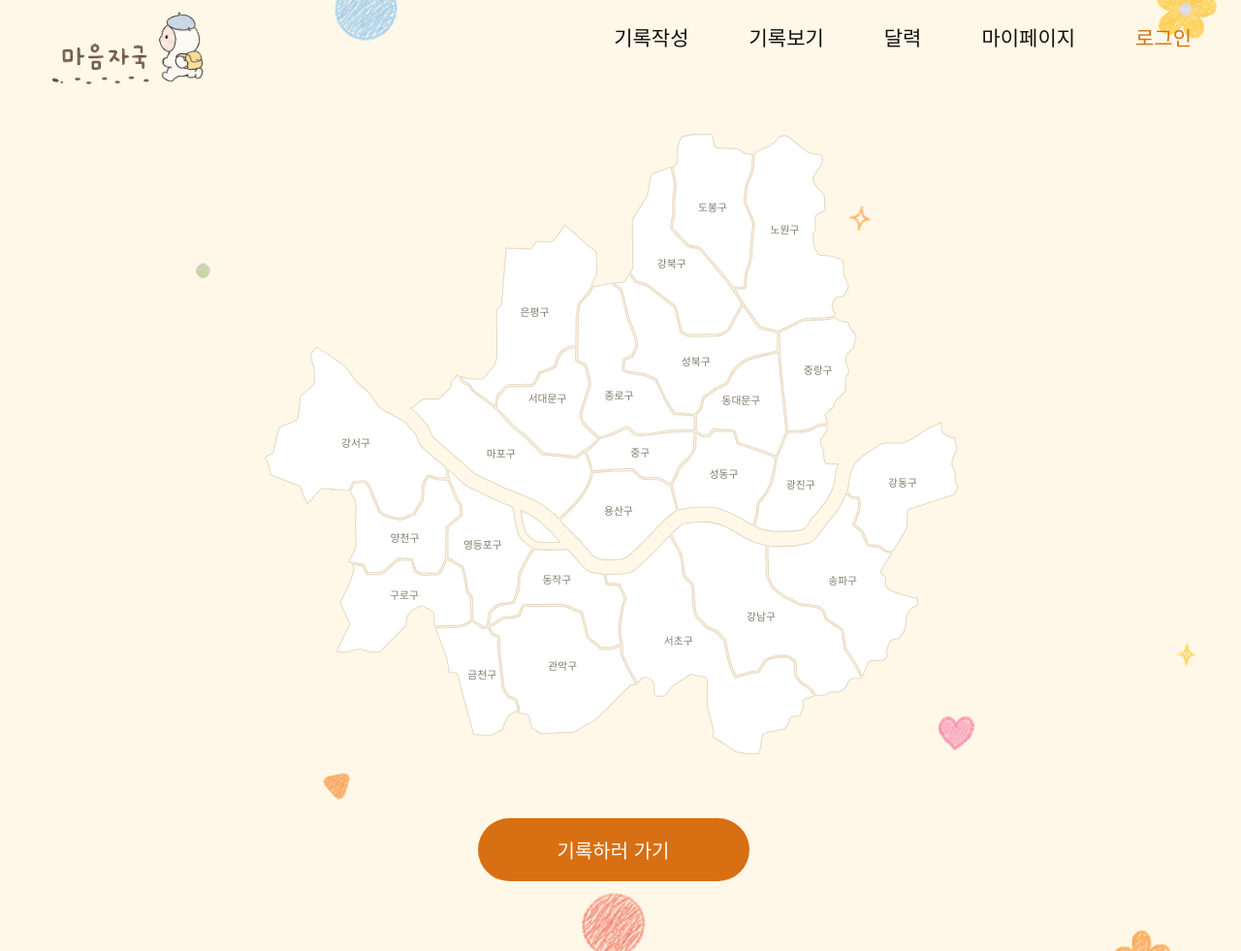
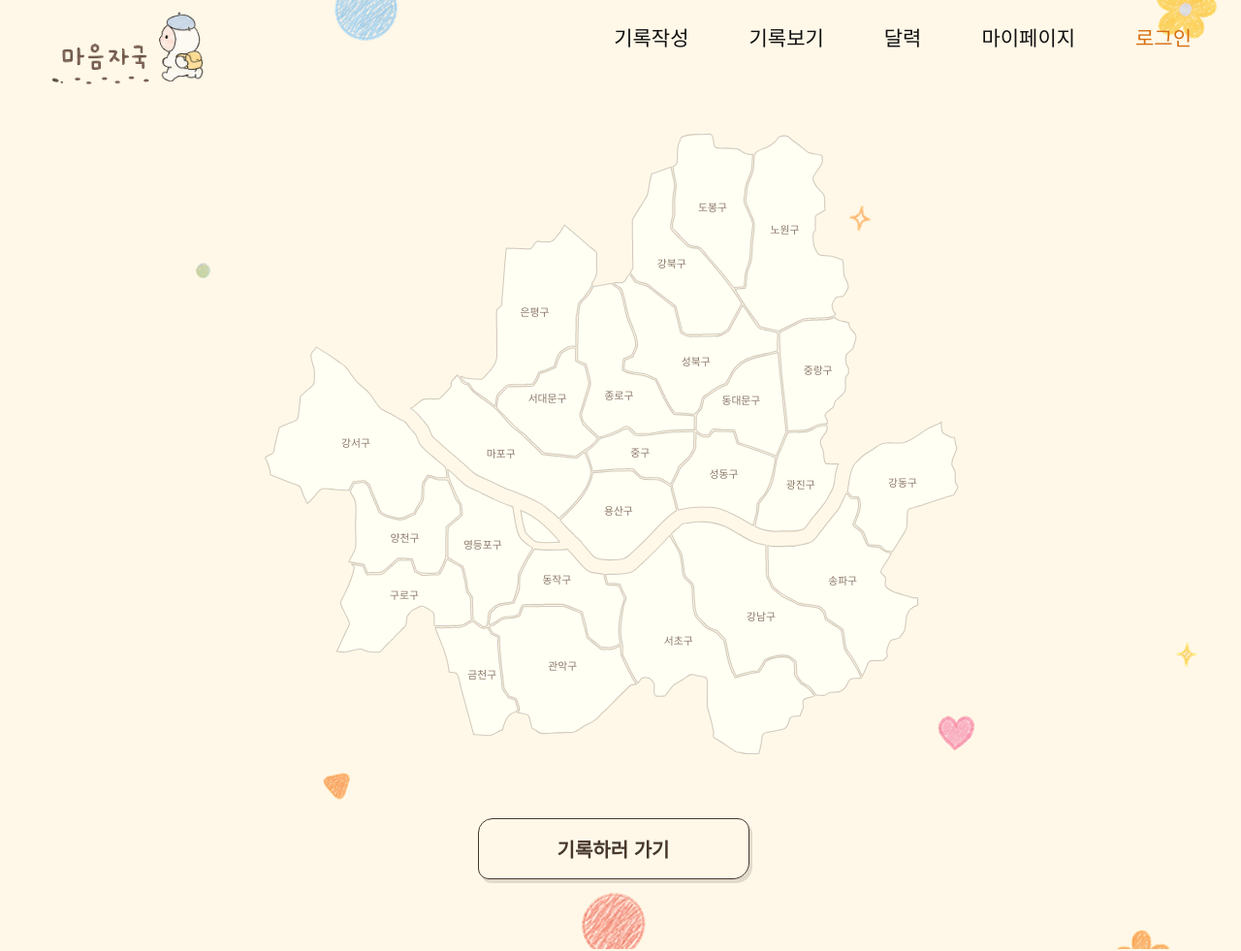
Before and after one commit to pirogramming/HeartMark, a Django app: page /locations/map/ in a window 1280 px wide. Shown: the whole page at 97% size. Run offline with Django 5.2, Linux system fonts and the light colour scheme; some web fonts are replaced.

Commit message:
style: 디자인 통일

```diff
--- a/locations/static/locations/css/locations.css
+++ b/locations/static/locations/css/locations.css
@@ -6,14 +6,16 @@
 
 :root {
     /* 페이지 배경은 common/css/base.css(body 배경 + .page-particles)가 담당한다.
-       이 값은 검색 결과 hover 같은 옅은 강조 배경에만 쓴다. */
-    --loc-bg: #fbf1e2;            /* 크림/베이지 강조 배경 */
-    --loc-card-bg: #fffaf2;       /* 카드/지도 박스 배경 (배경보다 살짝 밝은 톤) */
-    --loc-border: #e7d9c3;        /* 카드·지도·검색창 테두리 */
+       마이페이지(mypage.css)·기록쓰기(records.css)와 톤을 맞추기 위해
+       아래 값들은 그 두 화면의 --mypage-*/--record-* 토큰과 동일하게 맞춰뒀다. */
+    --loc-bg: #ffe7d0;            /* 버튼·배지·hover 강조 배경 (--record-accent와 동일) */
+    --loc-card-bg: #fffff4;       /* 카드/지도 박스 배경 (--record-page와 동일) */
+    --loc-border: #ecd9c2;        /* 검색창·드롭다운의 옅은 테두리 */
+    --loc-line: rgba(98, 76, 61, 0.28); /* 점선 구분선, 지도 SVG 선 (--record-line과 동일) */
     --loc-primary: #d86f12;       /* 헤더의 "로그인" 링크(common/css/base.css .nav-auth-link)와 같은 주황 계열로 통일 */
     --loc-primary-soft: #f3c48c;  /* 선택된 구를 칠할 때 쓰는 옅은 주황 */
-    --loc-text: #2b2b2b;
-    --loc-text-muted: #837b6c;
+    --loc-text: #46372d;          /* --mypage-ink/--record-ink와 동일한 잉크 브라운 */
+    --loc-text-muted: #8d796a;    /* --mypage-muted/--record-muted와 동일 */
 }
 
 /* 이 파일이 담당하는 두 화면 안에서만 box-sizing을 border-box로 맞춰서
@@ -32,16 +34,16 @@
     display: inline-flex;
     align-items: center;
     justify-content: center;
-    padding: 18px 28px;
-    border: none;
-    border-radius: 999px;
+    padding: 16px 28px;
+    /* 마이페이지(.mypage-save-button)·기록쓰기(.record-submit)와 같은 손그림 느낌의
+       비대칭 모서리 + 잉크색 테두리 스타일로 맞춘다. */
+    border: 1.5px solid var(--loc-text);
+    border-radius: 15px 12px 17px 11px;
     font-size: 20px;
-    /* 손글씨 폰트(온글잎 박다현체)는 굵기가 하나뿐이라 볼드가 합성되면서 뭉개져 보인다.
-       그래서 이 두 화면의 버튼은 전부 기본 굵기로 둔다. */
-    font-weight: 400;
+    font-weight: 700;
     text-decoration: none;
     cursor: pointer;
-    transition: opacity 0.15s ease, transform 0.15s ease;
+    transition: transform 0.15s ease, box-shadow 0.15s ease;
 }
 
 .btn:disabled {
@@ -49,18 +51,24 @@
     cursor: not-allowed;
 }
 
-.btn:not(:disabled):hover {
-    transform: translateY(-1px);
+.btn-primary {
+    color: var(--loc-text);
+    background: var(--loc-bg);
+    /* .record-submit과 동일한 하드 오프셋 그림자로 "스티커" 느낌을 맞춘다. */
+    box-shadow: 3px 4px 0 rgba(70, 55, 45, 0.16);
 }
 
-.btn-primary {
-    background: var(--loc-primary);
-    color: #fff;
+.btn-primary:not(:disabled):hover {
+    transform: translateY(-1px) rotate(-1deg);
 }
 
 .btn-secondary {
-    background: #eee6d8;
     color: var(--loc-text);
+    background: var(--loc-card-bg);
+}
+
+.btn-secondary:not(:disabled):hover {
+    transform: translateY(-1px);
 }
 
 /* 스크린리더 전용 텍스트 (place-select-search의 label에서 사용) */
@@ -236,8 +254,8 @@
    SVG presentation attribute는 외부 스타일시트보다 우선순위가 낮기 때문에
    !important 없이 아래 규칙만으로 그대로 덮어쓸 수 있다. */
 .seoul-map-wrap path {
-    fill: #fff;
-    stroke: var(--loc-border);
+    fill: var(--loc-card-bg);
+    stroke: var(--loc-line);
     stroke-width: 2;
     transition: fill 0.2s ease;
 }
```
Also changed, not shown: other parts of locations/static/locations/css/locations.css (+22 -12 lines).
